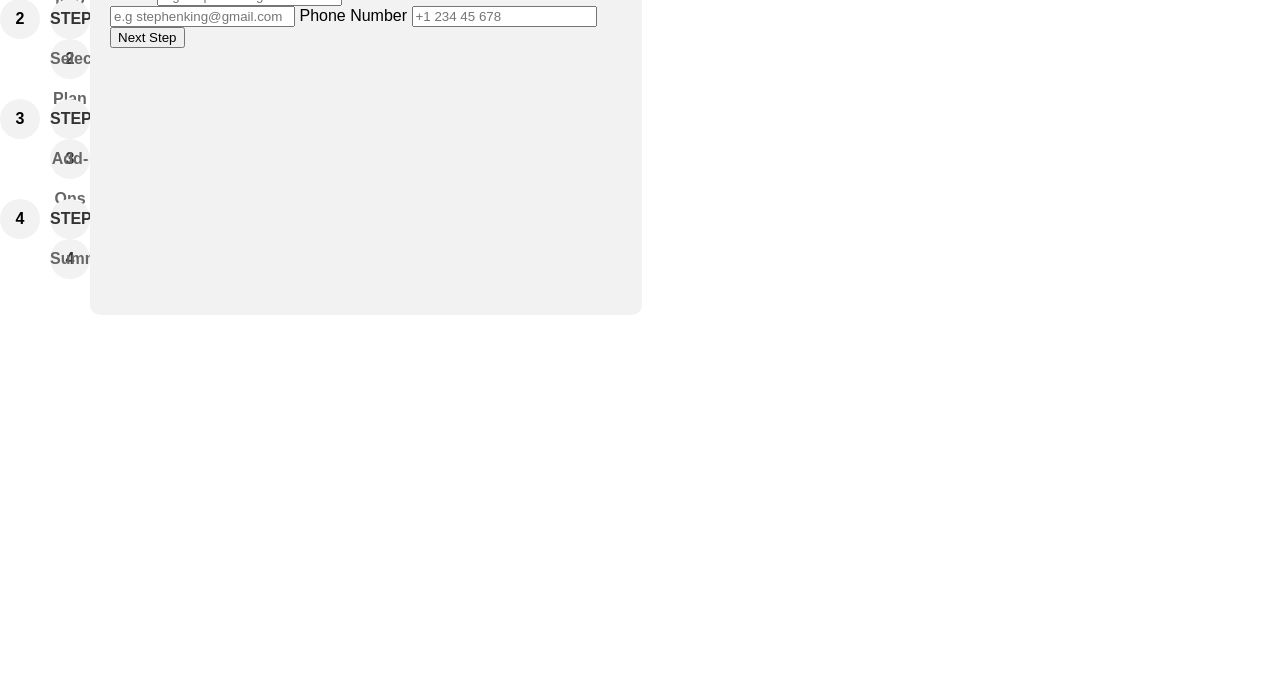
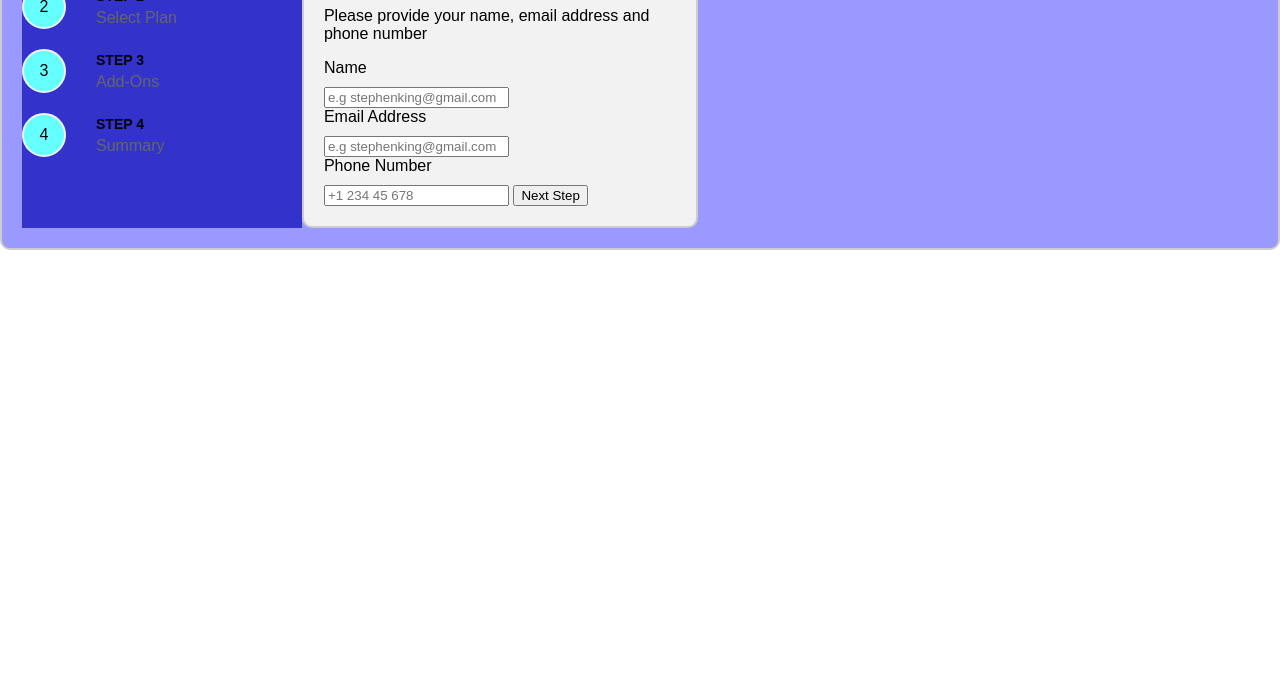
Before and after one commit to Advokatten/osero, a website: page index.html in a window 1280 px wide. Shown: the part 117-800 px from the top of the page. Drawn offline with Linux system fonts and the light colour scheme.

Commit message:
redesign

```diff
--- a/index.html
+++ b/index.html
@@ -1,55 +1,78 @@
 <!DOCTYPE html>
 <html lang="en">
   <head>
-    <title>osero</title>
     <meta charset="UTF-8" />
     <meta name="viewport" content="width=device-width, initial-scale=1.0" />
+    <title>Marcus's Coffee</title>
     <link rel="stylesheet" href="styles.css" />
+  </head>
   <body>
+    <div class="outer-container">
+      <div class="container">
+        <div class="menu-container">
           <section class="menu-left">
             <div class="menu-left">
+              <div class="left-box">
                 <ol>
                   <li class="menu-item menu-item-current">
-            <p>1</p>
+                    <div class="step-circle">1</div>
                     <div class="menu-text">
-              <p class="menu-step">STEP 1</p>
+                      <p class="menu-step">Step 1</p>
                       <p class="menu-name">Your Info</p>
                     </div>
                   </li>
                   <li class="menu-item">
-            <p>2</p>
+                    <div class="step-circle">2</div>
                     <div class="menu-text">
                       <p class="menu-step">STEP 2</p>
                       <p class="menu-name">Select Plan</p>
                     </div>
                   </li>
                   <li class="menu-item">
-            <p>3</p>
+                    <div class="step-circle">3</div>
                     <div class="menu-text">
                       <p class="menu-step">STEP 3</p>
                       <p class="menu-name">Add-Ons</p>
                     </div>
                   </li>
                   <li class="menu-item">
-            <p>4</p>
+                    <div class="step-circle">4</div>
                     <div class="menu-text">
                       <p class="menu-step">STEP 4</p>
                       <p class="menu-name">Summary</p>
                     </div>
                   </li>
                 </ol>
+              </div>
+            </div>
+          </section>
+          <div class="container">
             <div class="choice-box">
               <h1>Personal Info</h1>
               <p>Please provide your name, email address and phone number</p>
               <label for="username">Name</label>
-          <input type="text" id="username" placeholder="e.g Stephen King" />
+              <input
+                type="text"
+                id="email"
+                placeholder="e.g stephenking@gmail.com"
+              />
               <label for="email">Email Address</label>
-          <input type="text" id="email" placeholder="e.g stephenking@gmail.com" />
+              <input
+                type="text"
+                id="email"
+                placeholder="e.g stephenking@gmail.com"
+              />
               <label for="phone-number">Phone Number</label>
-          <input type="text" id="phone-number" placeholder="+1 234 45 678" />
+              <input
+                type="text"
+                id="phone-number"
+                placeholder="+1 234 45 678"
+              />
               <button>Next Step</button>
             </div>
           </div>
-    </section>
+        </div>
+      </div>
+    </div>
   </body>
 </html>
--- a/styles.css
+++ b/styles.css
@@ -1,19 +1,30 @@
 body {
-    font-family: 'Poppins', sans-serif;
+  font-family: "Poppins", sans-serif;
   margin: 0;
   padding: 0;
 }
 
+.menu-container {
+  display: flex;
+  justify-content: space-between;
+  width: 100%;
+  max-width: 800px;
+}
+
+
 .menu-left {
   display: flex;
+  flex-direction: column;
+  width: 60%;
+  background-color: #3333cc;
 }
 
 .menu-left .choice-box {
   background-color: #f2f2f2;
   border-radius: 10px;
   padding: 20px;
-    width: 40%;
-    margin-right: 20px;
+  width: 45%;
+  border: 2px solid #ccc;
 }
 
 .menu-left ol {
@@ -33,36 +44,58 @@ body {
   margin-top: 5px;
 }
 
-  .menu-left .menu-left {
-    flex: 1;
+.menu-left .menu-item {
+  display: flex;
+  align-items: center;
 }
 
-  .menu-left .menu-item {
-    display: flex;
-  }
-
-  .menu-left .menu-item p {
-    margin: 0;
-    background-color: #f2f2f2;
-    border-radius: 50%;
+.menu-left .step-circle {
   width: 40px;
   height: 40px;
-    line-height: 40px;
-    text-align: center;
-    font-weight: bold;
+  border: 2px solid #f2f2f2;
+  border-radius: 50%;
+  display: flex;
+  justify-content: center;
+  align-items: center;
+  margin-right: 10px;
+  background-color: #66ffff;
 }
 
 .menu-left .menu-text {
-    margin-left: 10px;
+  display: flex;
+  flex-direction: column;
+  margin-left: 20px;
 }
 
 .menu-left .menu-step {
   margin: 0;
   font-weight: bold;
-    color: #333;
+  font-size: 14px;
 }
 
 .menu-left .menu-name {
   margin: 5px 0 0;
   color: #666;
 }
+
+.outer-container{
+  border: 2px solid #ccc;
+  border-radius: 10px;
+  padding: 20px;
+  background-color: #9999ff;
+  display: flex;
+  justify-content: space-between;
+
+}
+
+.choice-box label {
+  display: block;
+  margin-bottom: 10px;
+}
+.choice-box {
+  background-color: #f2f2f2;
+  border-radius: 10px;
+  padding: 20px;
+  border: 2px solid #ccc;
+  width: 100%;
+  }
```
Lines whose indentation alone changed are shown as unchanged.
